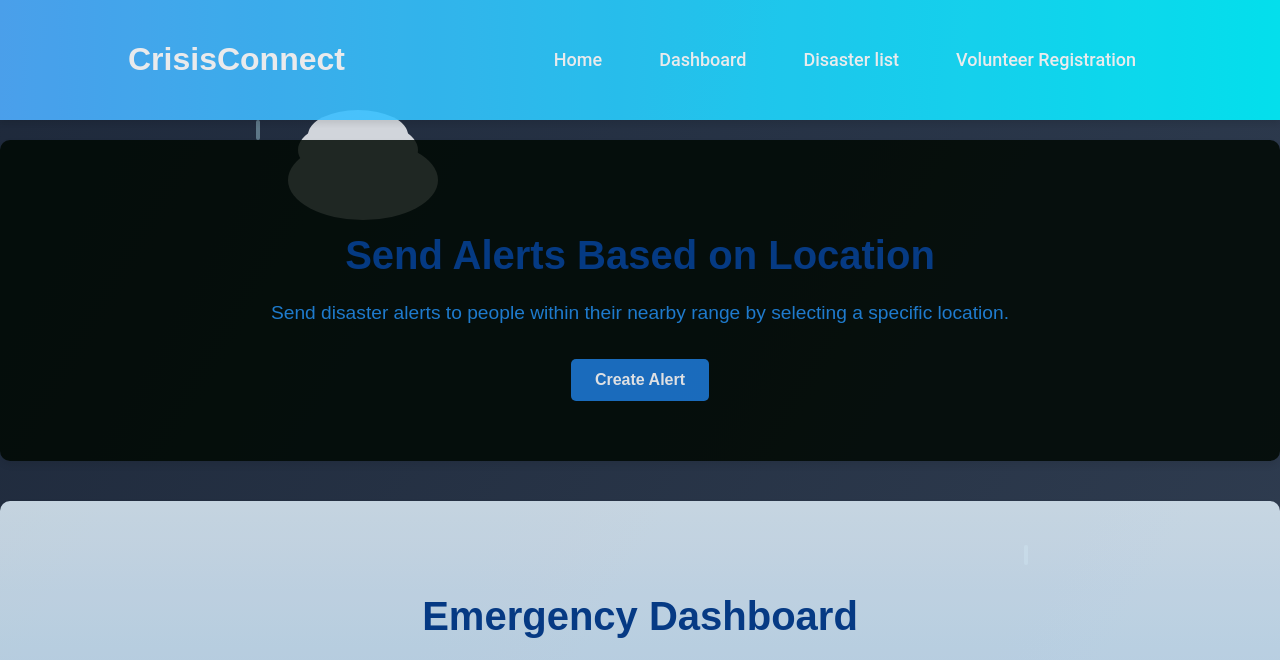
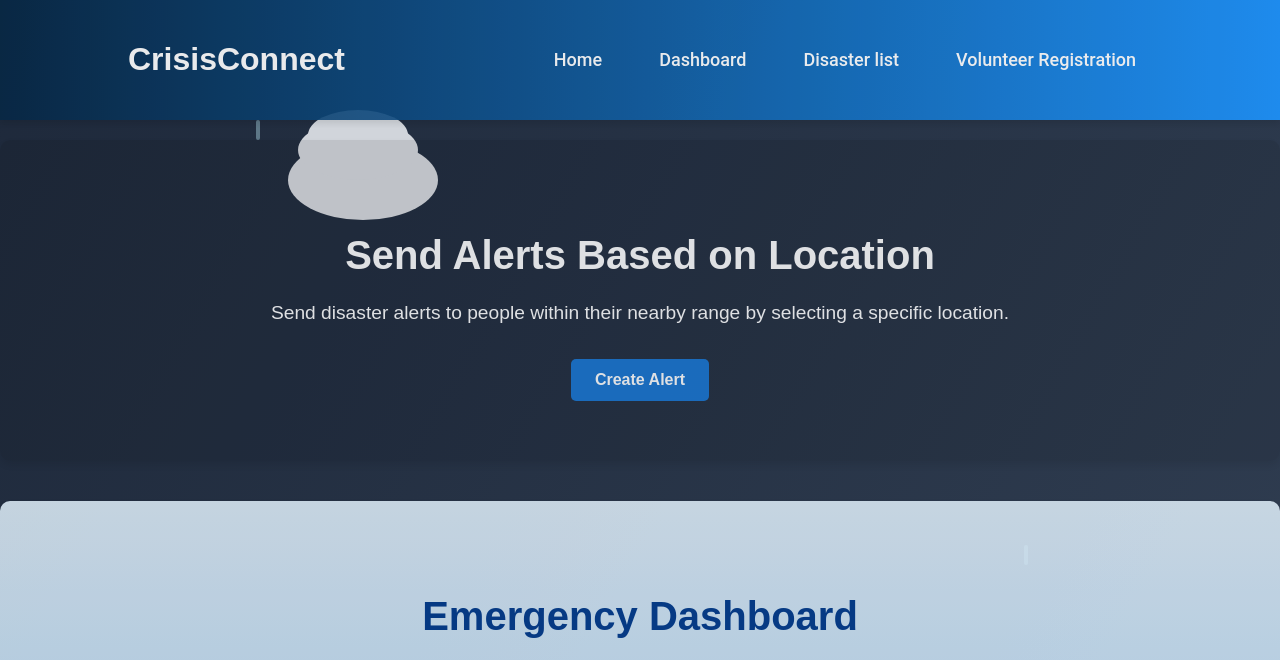
Before and after one commit to n3055/vertex, a Django app: template vertex/templates/home.html in a window 1280 px wide. Shown: the top 660 px of the page. Run offline with Django 5.2, Linux system fonts and the light colour scheme; the template is opened without the code that fills it, so the values that code supplies are empty; parts of the project's set-up code (start-up, migrations or seed data) failed here and were passed over.

Commit message:
Update home.html

```diff
--- a/vertex/templates/home.html
+++ b/vertex/templates/home.html
@@ -118,7 +118,7 @@ body {
   justify-content: space-between;
   align-items: center;
   padding: 20px 10%;
-  background: linear-gradient(90deg, #4facfe, #00f2fe);
+  background: linear-gradient(90deg,rgb(7, 40, 69),rgb(29, 149, 255));
   box-shadow: 0 4px 6px rgba(0, 0, 0, 0.1);
   position: sticky;
   top: 0;
@@ -151,7 +151,7 @@ body {
 }
 
 .nav-bar ul li a:hover {
-  color: #008cfe; /* Hover text color */
+  color:rgb(12, 65, 108); /* Hover text color */
   transform: translateY(-3px); /* Slight lift effect */
 }
 
@@ -175,7 +175,7 @@ body {
 #home {
   padding: 60px 10%; /* Adds spacious padding around the section */
   text-align: center; /* Centers the content */
-  background-color:rgba(0,9,3,9); /* Subtle gradient background */
+  background:rgba(0,0,0,0.1);
   border-radius: 10px; /* Smooth edges for the section */
   margin: 20px auto; /* Adds spacing around the section */
   box-shadow: 0 4px 8px rgba(0, 0, 0, 0.1); /* Adds a slight shadow */
@@ -184,14 +184,14 @@ body {
 #home h2 {
   font-size: 2.5rem; /* Larger heading for better visibility */
   font-family: 'Poppins', sans-serif;
-  color: #003c8f;
+  color:rgb(255,255,255,255);
   margin-bottom: 20px; /* Space between the heading and paragraph */
 }
 
 #home p {
   font-size: 1.2rem;
   font-family: 'Poppins', sans-serif;
-  color: #1e88e5;
+  color:rgb(255,255,255,255);
   line-height: 1.6; /* Increases line spacing for readability */
   margin-bottom: 30px; /* Space between the paragraph and button */
 }
```
